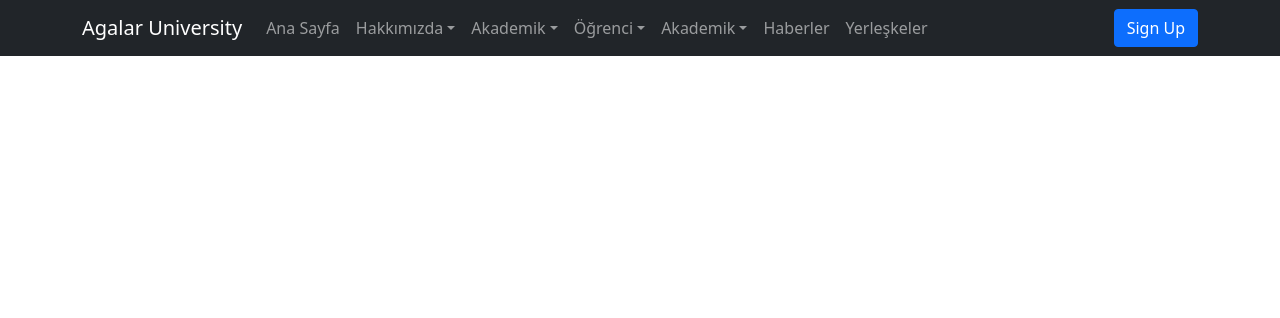
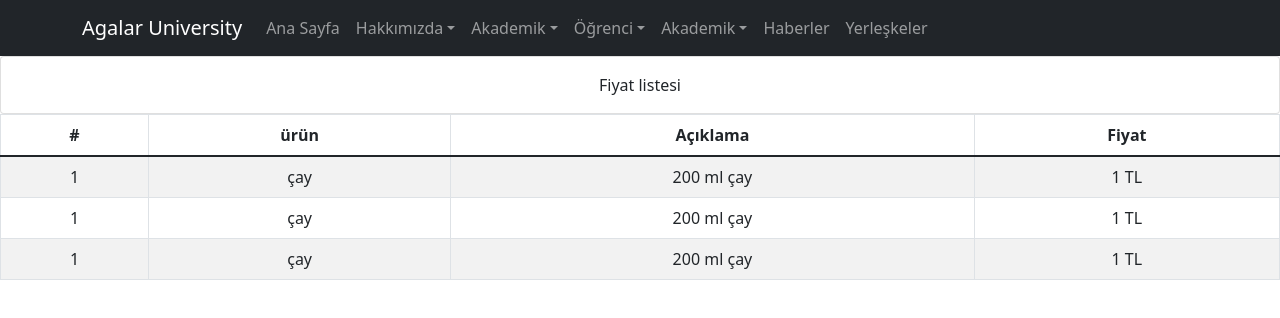
Before and after one commit to yahyaboyali/web-odev-react, a React (Create React App) app: page /Kantin in a window 1280 px wide. Shown: the top 318 px of the page. Built offline with nearby package versions, Linux system fonts and the light colour scheme.

Commit message:
kantin fiyat bilgisi eklendi

```diff
--- a/src/layouts/Dashboard.jsx
+++ b/src/layouts/Dashboard.jsx
@@ -5,6 +5,7 @@ import Yonetim from '../pages/Yonetim'
 import Bolumler from '../pages/Bolumler'
 import Fakulteler from '../pages/Fakulteler'
 import Misyon from '../pages/Misyon'
+import Kantin from '../pages/Kantin'
 export default function Dasboard () {
   return (
     <div>
@@ -14,6 +15,7 @@ export default function Dasboard () {
         <Route path='/Bolumler' element={<Bolumler/>} exact/>
         <Route path='/Fakulteler' element={<Fakulteler/>} exact/>
         <Route path='/Misyon' element={<Misyon/>} exact/>
+        <Route path='/Kantin' element={<Kantin/>} exact/>
       </Routes>
     </div>
   )
--- a/src/layouts/Navi.jsx
+++ b/src/layouts/Navi.jsx
@@ -1,5 +1,5 @@
 import React from 'react'
-import { Nav, Navbar, Container, Button,NavDropdown } from 'react-bootstrap'
+import { Nav, Navbar, Container,NavDropdown } from 'react-bootstrap'
 import { Link } from 'react-router-dom';
 export default function Navi() {
     return (
@@ -26,7 +26,7 @@ export default function Navi() {
                         </NavDropdown>
                         <NavDropdown title="Öğrenci" id="nav-dropdown">
                             <NavDropdown.Item >Dersler</NavDropdown.Item>
-                            <NavDropdown.Item>Another action</NavDropdown.Item>
+                            <NavDropdown.Item as={Link} to="/Kantin">Kantin</NavDropdown.Item>
                             <NavDropdown.Item >Something else here</NavDropdown.Item>
                         </NavDropdown>
                         <NavDropdown title="Akademik" id="nav-dropdown">
@@ -37,7 +37,6 @@ export default function Navi() {
                         <Nav.Link>Haberler</Nav.Link>
                         <Nav.Link>Yerleşkeler</Nav.Link>
                     </Nav>
-                    <Button variant="primary">Sign Up</Button>
                 </Navbar.Collapse>
             </Container>
         </Navbar>
--- /dev/null
+++ b/src/pages/Kantin.jsx
@@ -0,0 +1,50 @@
+import React from 'react'
+import { Row, Col, Table, Card } from 'react-bootstrap'
+
+export default function Kantin() {
+    return (
+        <div>
+            <Row>
+                <Col>
+                    <Card>
+                        <Card.Body>Fiyat listesi</Card.Body>
+                    </Card>
+                </Col>
+            </Row>
+            <Row>
+                <Col>
+                    <Table striped bordered hover>
+                        <thead>
+                            <tr>
+                                <th>#</th>
+                                <th>ürün</th>
+                                <th>Açıklama </th>
+                                <th>Fiyat</th>
+                            </tr>
+                        </thead>
+                        <tbody>
+                            <tr>
+                                <td>1</td>
+                                <td>çay</td>
+                                <td>200 ml çay</td>
+                                <td>1 TL</td>
+                            </tr>
+                            <tr>
+                                <td>1</td>
+                                <td>çay</td>
+                                <td>200 ml çay</td>
+                                <td>1 TL</td>
+                            </tr>
+                            <tr>
+                                <td>1</td>
+                                <td>çay</td>
+                                <td>200 ml çay</td>
+                                <td>1 TL</td>
+                            </tr>
+                        </tbody>
+                    </Table>
+                </Col>
+            </Row>
+        </div>
+    )
+}
```
